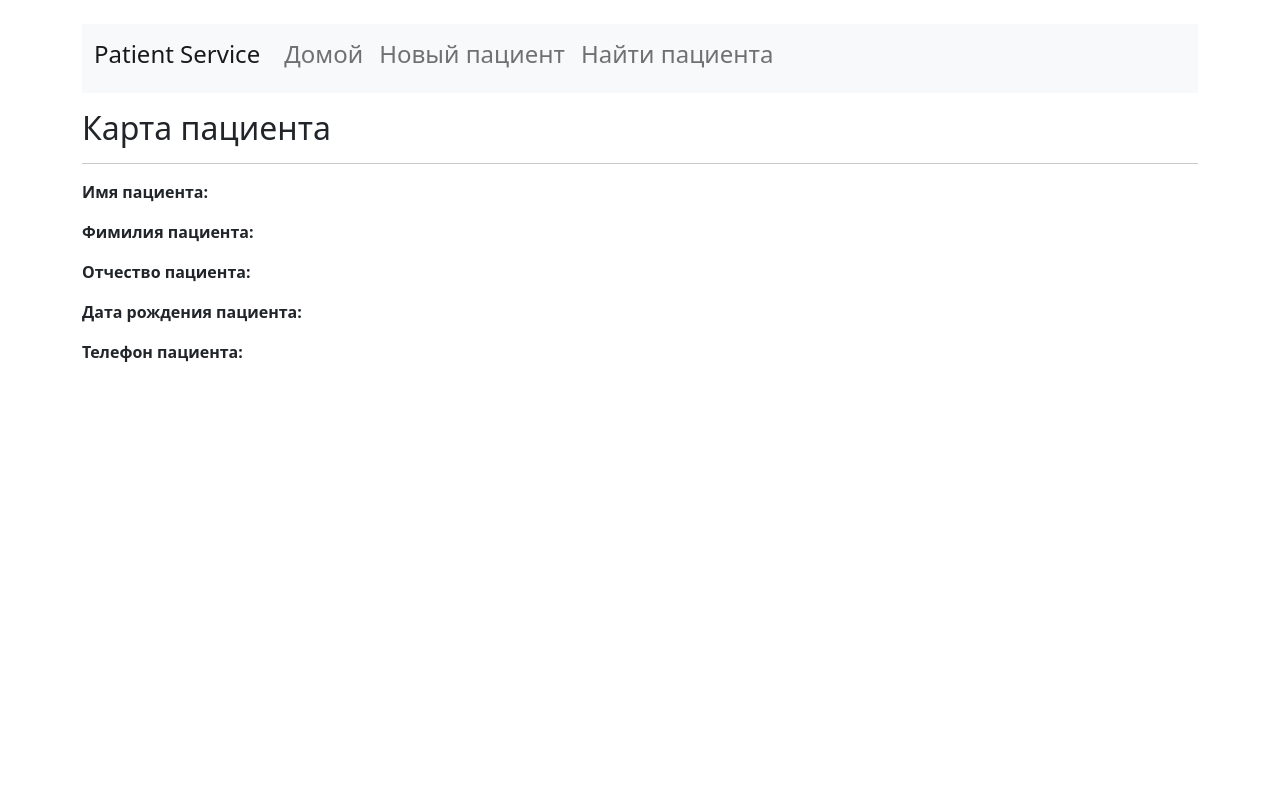
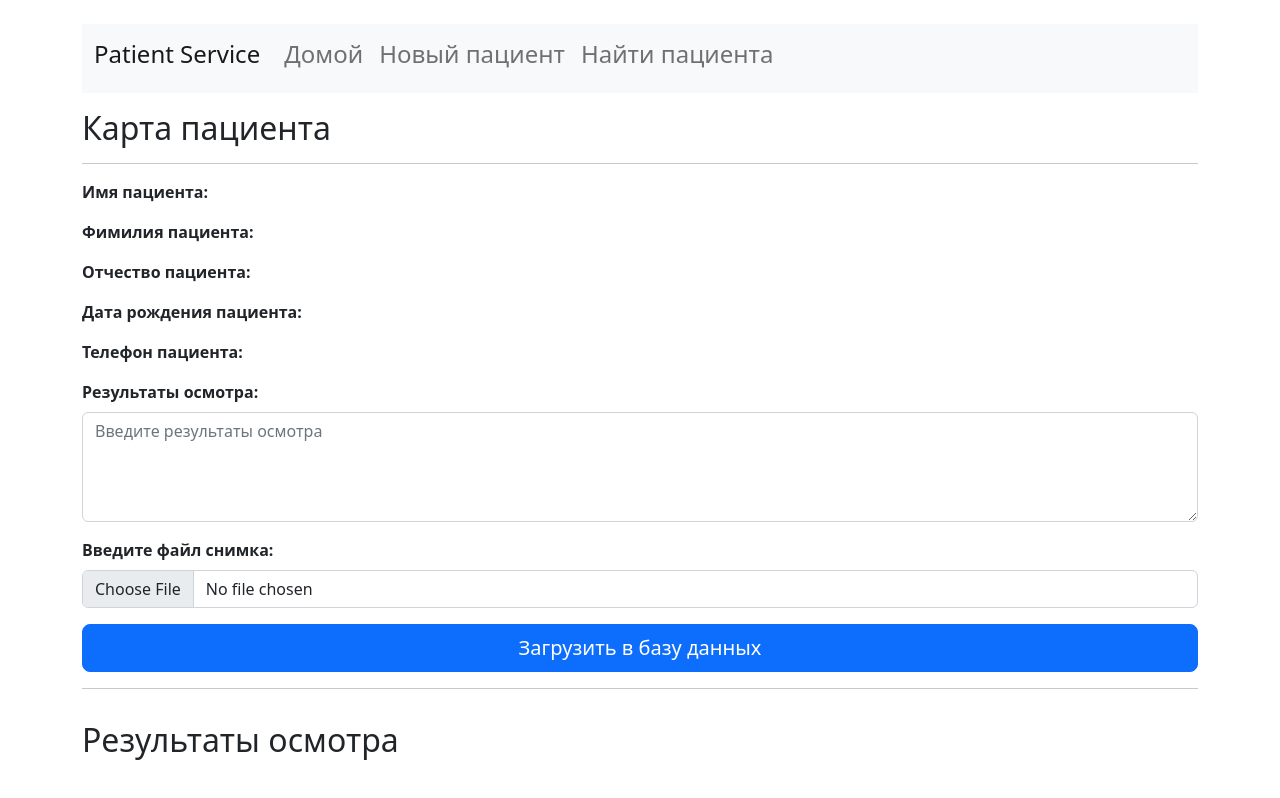
Before and after one commit to Rus-tam/patient_service, a React (Create React App) app in the folder patient-service-client/: page /patient-card/1 in a window 1280 px wide. Built offline with nearby package versions, Linux system fonts and the light colour scheme; no server answers.

Commit message:
tomography upload

```diff
--- a/patient-service-client/src/components/NewPatientCard.jsx
+++ b/patient-service-client/src/components/NewPatientCard.jsx
@@ -39,7 +39,6 @@ const NewPatientCard = () => {
           <Form.Group className="mb-3" controlId="name">
             <Form.Label>Имя</Form.Label>
             <Form.Control type="text" placeholder="Введите имя пациента" />
-            {/*<Form.Text className="text-muted">We'll never share your email with anyone else.</Form.Text>*/}
           </Form.Group>
 
           <Form.Group className="mb-3" controlId="surname">
--- a/patient-service-client/src/components/PatientCard.jsx
+++ b/patient-service-client/src/components/PatientCard.jsx
@@ -7,6 +7,7 @@ import Button from "react-bootstrap/Button";
 
 const PatientCard = () => {
   const param = useParams();
+  const [tomographyFile, setTomographyFile] = useState("");
   const id = param.id;
   const [patientData, setPatientData] = useState({
     name: "",
@@ -23,7 +24,26 @@ const PatientCard = () => {
     });
   }, [setPatientData]);
 
-  console.log(patientData.name);
+  const uploadMedExams = async (e) => {
+    e.preventDefault();
+
+    const medExam = e.target[0].value;
+    setTomographyFile(e.target[1].files[0]);
+
+    console.log(tomographyFile);
+
+    const formData = new FormData();
+    formData.append("file", tomographyFile);
+    try {
+      const response = await axios.post(`http://localhost:5000/patient/${id}/tomography`, formData, {
+        headers: {
+          "Content-Type": "multipart/form-data",
+        },
+      });
+    } catch (err) {
+      console.log(err);
+    }
+  };
 
   return (
     <div>
@@ -50,6 +70,30 @@ const PatientCard = () => {
         <strong>Телефон пациента: </strong>
         {patientData.phone}
       </p>
+
+      <Form onSubmit={uploadMedExams}>
+        <Form.Group className="mb-3" controlId="medicalexam">
+          <Form.Label>
+            <strong>Результаты осмотра: </strong>
+          </Form.Label>
+          <Form.Control as="textarea" rows={4} placeholder="Введите результаты осмотра" />
+        </Form.Group>
+
+        <Form.Group controlId="tomography" className="mb-3">
+          <Form.Label>
+            <strong>Введите файл снимка: </strong>
+          </Form.Label>
+          <Form.Control type="file" />
+        </Form.Group>
+
+        <div className="d-grid gap-2">
+          <Button variant="primary" type="submit" size="lg">
+            Загрузить в базу данных
+          </Button>
+        </div>
+      </Form>
+      <hr />
+      <h2 className="mb-3 pt-3">Результаты осмотра</h2>
     </div>
   );
 };
```
Also changed, not shown: 2 other files (tests, documents, lock files or other folders).
